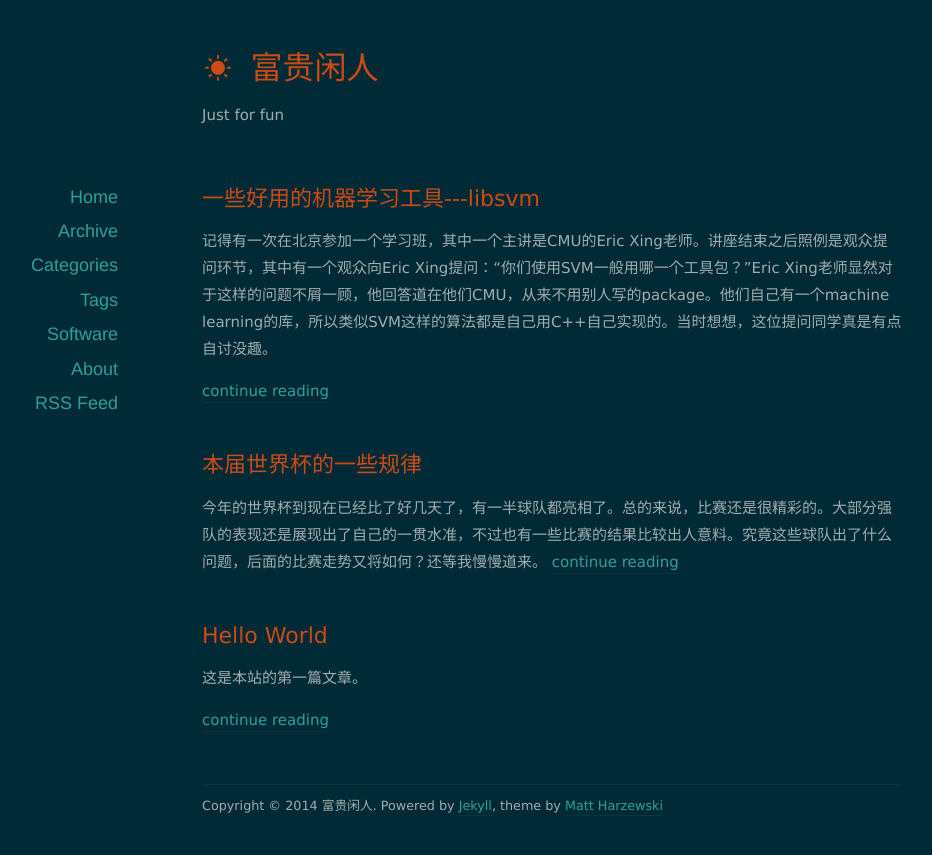
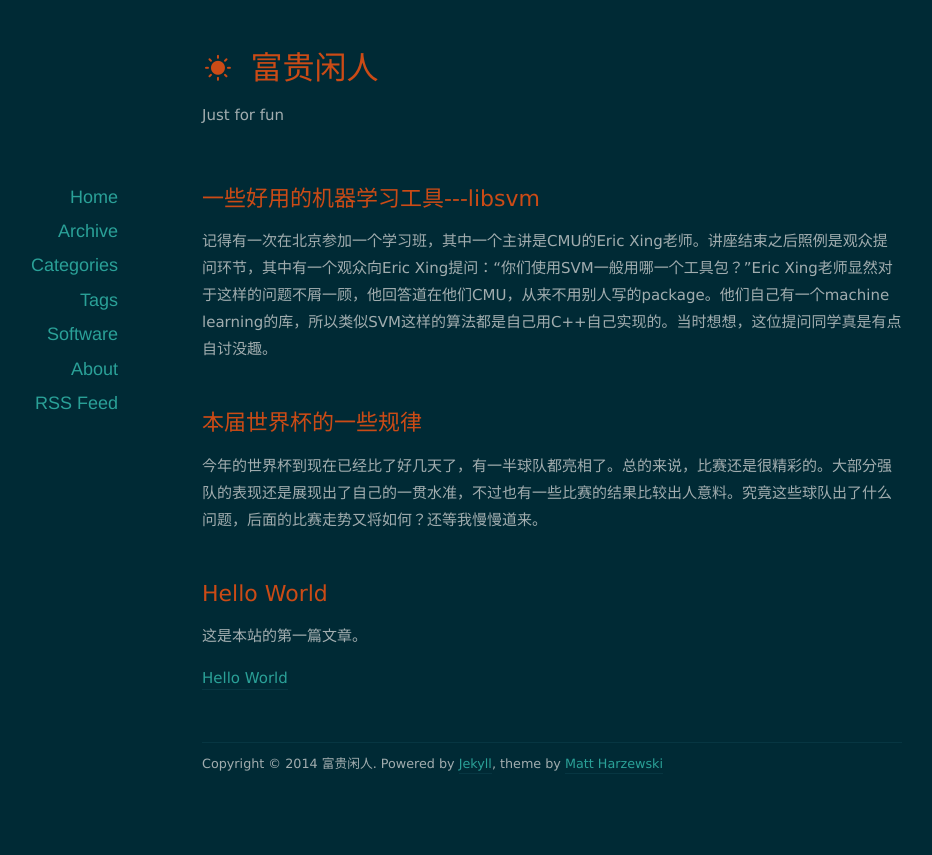
Before and after one commit to orangeprince/orangeprince.github.io, a Jekyll site: the page built from index.html, in a window 1280 px wide. Shown: the top 855 px of the page, without its empty margins (88-1020 px from the left). Built offline with Jekyll 4.4.1, drawn with Linux system fonts in a browser that asks for light colours; nearby versions of some CDN libraries; the list of posts is cut into pages by our own code; comment, search, counter and statistics services are not loaded.

Commit message:
modified:   index.html

```diff
--- a/index.html
+++ b/index.html
@@ -21,8 +21,8 @@ title: 富贵闲人
                 {{ post.content | split:'<!--more-->' | first }}
             {% else %}
                 {{ post.content }}
+                <a href="{{ post.external-url }}">{{ post.title }}</a>
             {% endif %}
-            <a href="{{ post.external-url }}">continue reading</a>
         </div>
 
 	</article>
```
